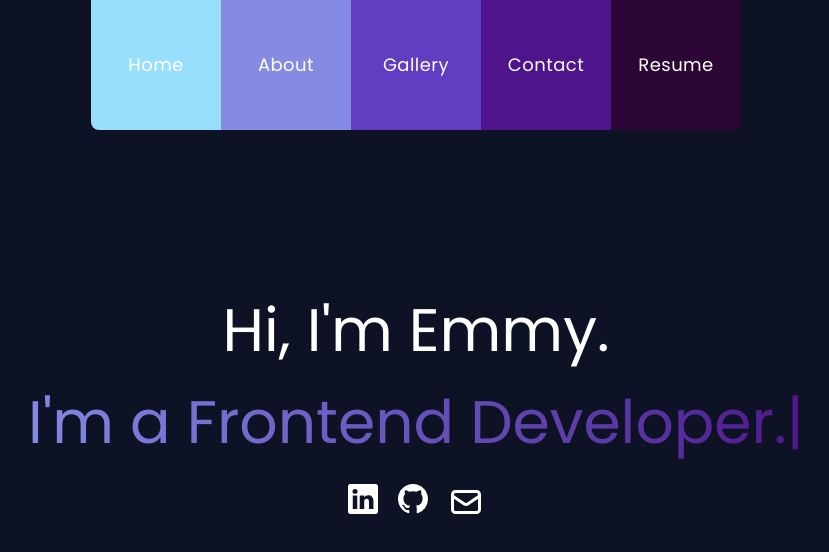
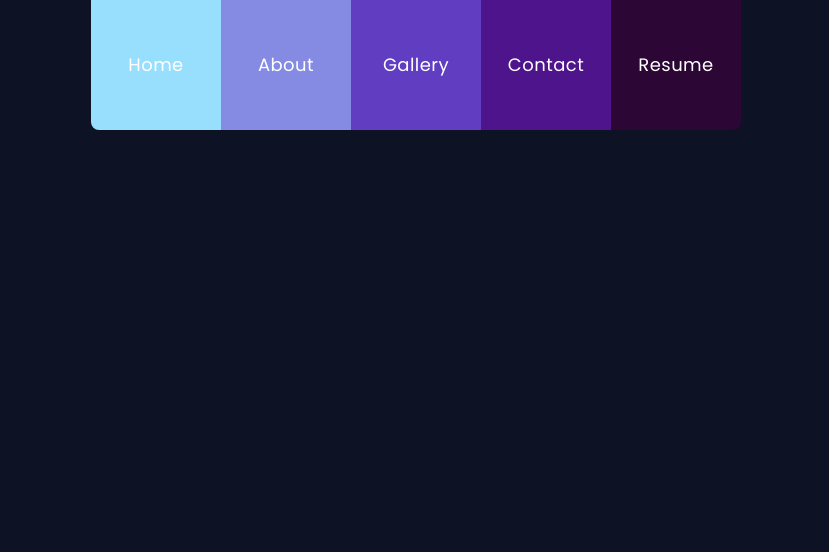
Before and after one commit to eobcre/portfolio-next13, a Next.js app: page / in a window 1280 px wide. Shown: the top 552 px of the page, without its empty margins (224-1053 px from the left). Built offline with nearby package versions, Linux system fonts and the light colour scheme.

Commit message:
created a new component

```diff
--- /dev/null
+++ b/src/app/components/HeroSectionLightTheme.tsx
@@ -0,0 +1,9 @@
+const HeroSectionLightTheme = () => {
+  return (
+    <div>
+      <div></div>
+    </div>
+  );
+};
+
+export default HeroSectionLightTheme;
--- a/src/app/page.tsx
+++ b/src/app/page.tsx
@@ -1,10 +1,10 @@
 // components
-import HeroSection from './components/HeroSection';
+import HeroSectionLightTheme from './components/HeroSectionLightTheme';
 
 export default function Home() {
   return (
     <main>
-      <HeroSection />
+      <HeroSectionLightTheme />
     </main>
   );
 }
```
